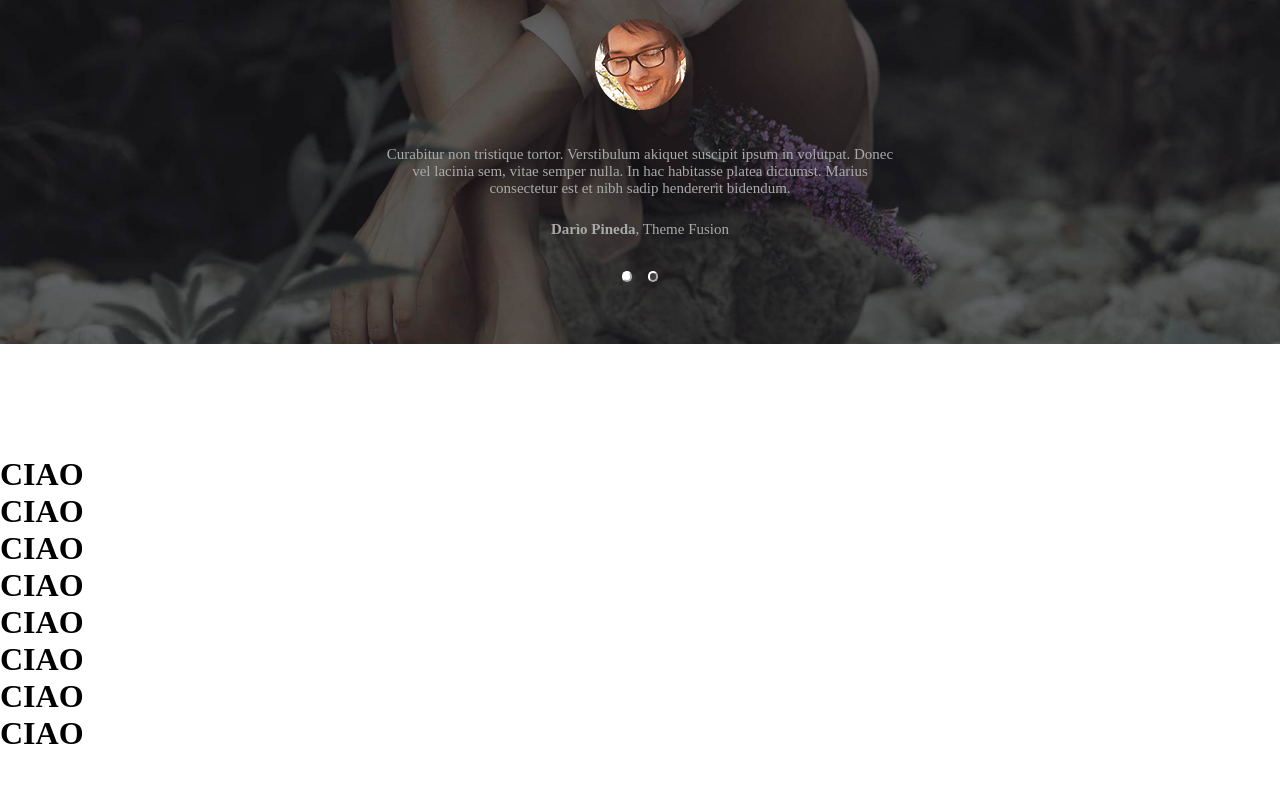
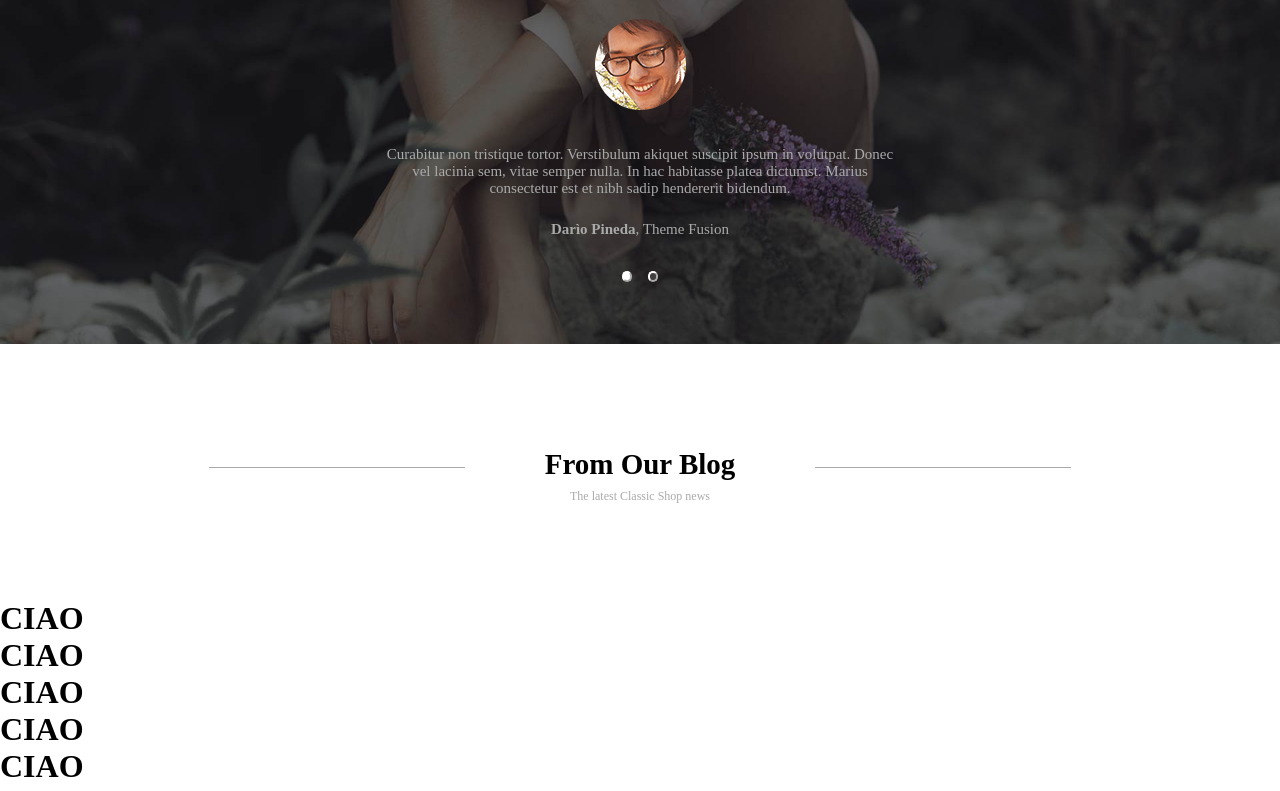
Before and after one commit to Pietro907/proj-html-vuejs, a Vue app: page / in a window 1280 px wide. Shown: the part 3562-4353 px from the top of the page. Before the commit the page ends 4314 px from the top, so only its background shows below. Built offline with nearby package versions, Linux system fonts and the light colour scheme.

Commit message:
add fix all line-height .line_gray

```diff
--- a/src/components/MainBestSeller.vue
+++ b/src/components/MainBestSeller.vue
@@ -139,7 +139,7 @@ export default {
   background-color: var(--bg-gray-light);
   height: 0.5px;
   width: 20%;
-  margin: 0 5rem;
+  margin: 0 5rem 0.5rem;
 }
 
 .carosello>.card>img {
--- a/src/components/MainFeaturedProduction.vue
+++ b/src/components/MainFeaturedProduction.vue
@@ -121,7 +121,7 @@ export default {
      background-color: var(--bg-gray-light);
      height: 0.5px;
      width: 20%;
-     margin: 0 5rem;
+     margin: 0 5rem 0.5rem;
  }
 
  .category>a {
--- a/src/components/MainFromOurBlog.vue
+++ b/src/components/MainFromOurBlog.vue
@@ -1,12 +1,26 @@
 
 
 <script>
-    export default {
-        name: 'MainFromOurBlog',
-    }
+export default {
+    name: 'MainFromOurBlog',
+}
 </script>
 
 <template>
+    <div class="featured d_flex jst_center align_center">
+
+        <div class="line_gray"></div>
+
+        <div class="title">
+
+            <h2>From Our Blog</h2>
+            <p>The latest Classic Shop news</p>
+
+        </div>
+
+        <div class="line_gray"></div>
+
+    </div>
 
     <h1>CIAO</h1>
     <h1>CIAO</h1>
@@ -16,9 +30,56 @@
     <h1>CIAO</h1>
     <h1>CIAO</h1>
     <h1>CIAO</h1>
-
 </template>
 
-<style lang="scss" scoped>
+<style scoped>
+.featured>.title {
+    text-align: center;
+    margin: 6rem 0;
 
+    & h2 {
+        font-size: 29px;
+        padding: 0.5rem 0;
+    }
+
+    & p {
+        font-size: 12px;
+        color: var(--bg-gray-light);
+    }
+}
+
+.line_gray {
+    background-color: var(--bg-gray-light);
+    height: 0.5px;
+    width: 20%;
+    margin: 0 5rem 0.5rem;
+}
+
+/* Utilities */
+.d_flex {
+    display: flex;
+}
+
+.jst_center {
+    justify-content: center;
+}
+
+.jst_end {
+    justify-content: end;
+}
+
+.jst_btw {
+    justify-content: space-between;
+}
+
+.align_center {
+    align-items: center;
+}
+
+
+/* Color */
+
+.bg_gray_light {
+    background-color: var(--bg-white-smoke);
+}
 </style>
--- a/src/components/MainNewArrivals.vue
+++ b/src/components/MainNewArrivals.vue
@@ -87,7 +87,7 @@ export default {
     background-color: var(--bg-gray-light);
     height: 0.5px;
     width: 20%;
-    margin: 0 5rem;
+    margin: 0 5rem 0.5rem;
 }
 .carosello>.card>img {
   width: 100%;
--- a/src/components/MainTestimonial.vue
+++ b/src/components/MainTestimonial.vue
@@ -43,7 +43,7 @@ export default {
 .container {
     background-image: url(../assets/img/home1/testimonials_home_1_bg.jpg);
     height: 400px;
-    margin: 7rem 0;
+    margin: 7rem 0 0;
     background-size: cover;
     background-position: right;
     background-repeat: no-repeat;
```
